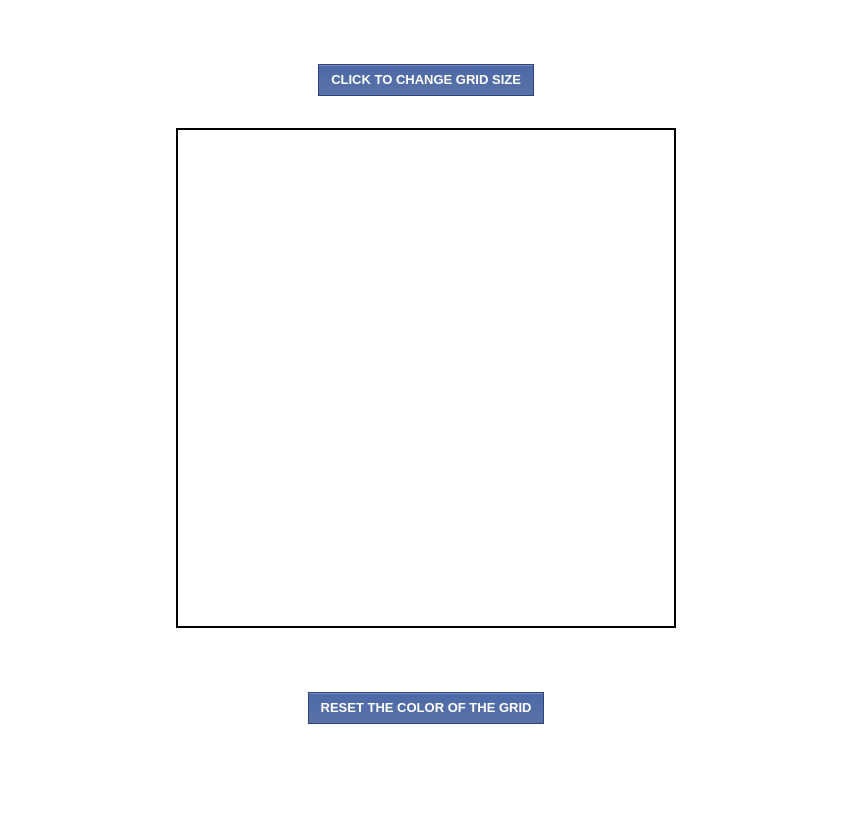
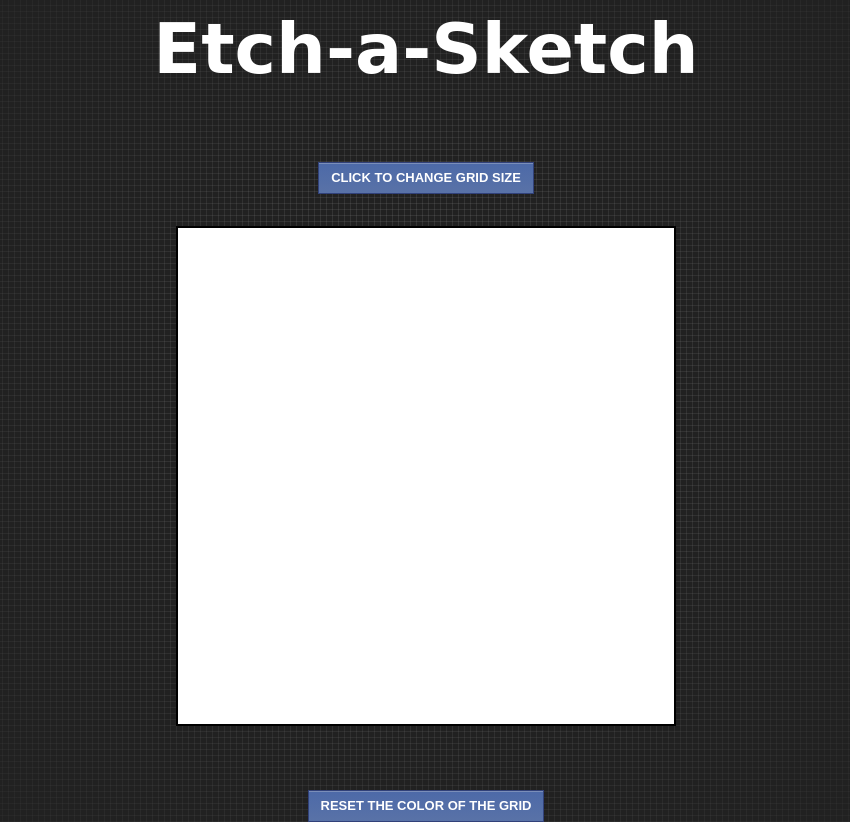
Before and after one commit to patorras/Etch-a-Sketch, a plain HTML site: page index.html in a window 1280 px wide. Shown: the whole page, without its empty margins (214-1064 px from the left). Before the commit the page ends 800 px from the top, so only its background shows below. Drawn offline with Linux system fonts and the light colour scheme.

Commit message:
now when the mouse enters a div the square will change to a random color, added a limit to the grid of 100x100, added a title, next time improve the style of the buttons

```diff
--- a/index.html
+++ b/index.html
@@ -6,6 +6,7 @@
     <title>Document</title>
 </head>
 <body>
+    <h1 id="title">Etch-a-Sketch</h1>
 
     <div id="buttonDiv">
         <button id="button" onclick="changeGridSize()">CLICK TO CHANGE GRID SIZE</button>
--- a/scipt.js
+++ b/scipt.js
@@ -45,6 +45,8 @@ function changeGridSize(number) {
   // removes the grid if exists before creating a new one
   document.getElementsByClassName("grid").remove();
 
+  // limits the grid to 100x100
+  if (grid <= 10000) {
       // creates the grid
     for (i = 0; i < grid; i++) {
       let newDiv = document.createElement("div");
@@ -53,16 +55,21 @@ function changeGridSize(number) {
       ul.appendChild(newDiv);
 
 
-
       // selects every new item created
       let css = document.getElementById(`coiso${i}`);
 
       // changes the background color when mouse passes by
       css.addEventListener("mouseenter", function(e) {
         // highlight the mouseenter target
-      e.target.style.backgroundColor = "purple";
+        e.target.style.backgroundColor = `rgb(${Math.floor((Math.random() * 255) + 1)}, ${Math.floor((Math.random() * 255) + 1)}, ${Math.floor((Math.random() * 255) + 1)})`;
       });
     }
+  }
+  else {
+    alert("Please enter a number less than 100 to the grid to work, Thank you.")
+  }
+
+
 
 }
 
--- a/style.css
+++ b/style.css
@@ -5,9 +5,20 @@
     border: 0;
 }
 
-/* create a grid next time*/
+body {
+	background-image: radial-gradient(circle at center center, transparent 0%,rgb(33,33,33) 99%),repeating-linear-gradient(0deg, rgba(163, 163, 163,0.2) 0px, rgba(163, 163, 163,0.2) 1px,transparent 1px, transparent 6px),repeating-linear-gradient(90deg, rgba(163, 163, 163,0.2) 0px, rgba(163, 163, 163,0.2) 1px,transparent 1px, transparent 6px),linear-gradient(90deg, rgb(33,33,33),rgb(33,33,33));
+}
+
+@import url('https://fonts.googleapis.com/css2?family=Gloria+Hallelujah&display=swap');
+#title {
+	font-family: 'Gloria Hallelujah', cursive;
+	text-align: center;
+	font-size: 70px;
+	color: white;
+}
 
 
+/* create a grid next time*/
 #mainGrid {
     display: grid;
     box-sizing: border-box;
@@ -16,7 +27,7 @@
     height: 500px;
     margin: 2rem auto;
     border: 2px solid black;
-
+	background-color: white;
 
 }
 
```
Lines whose indentation alone changed are shown as unchanged.
